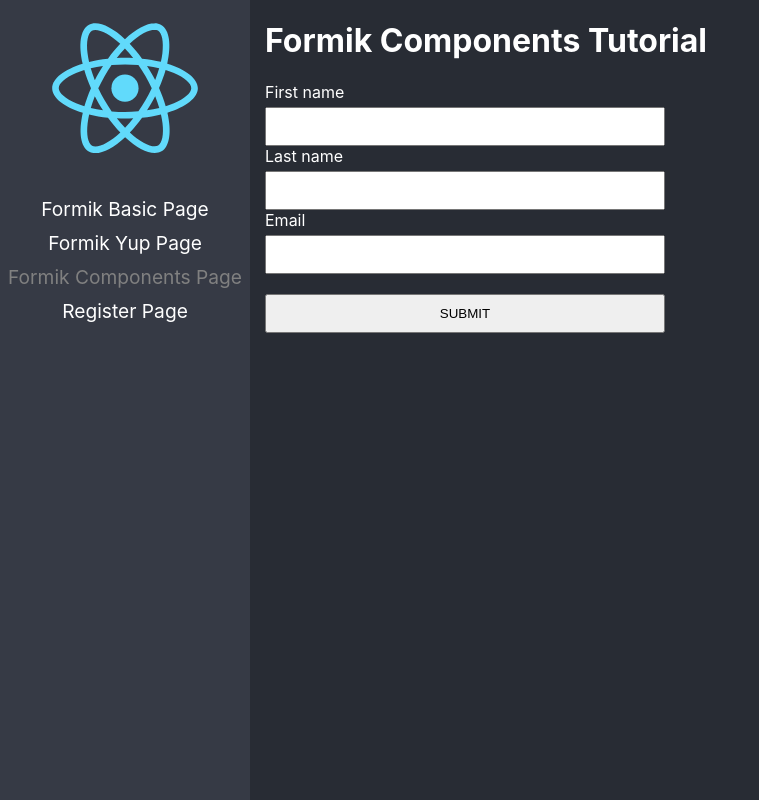
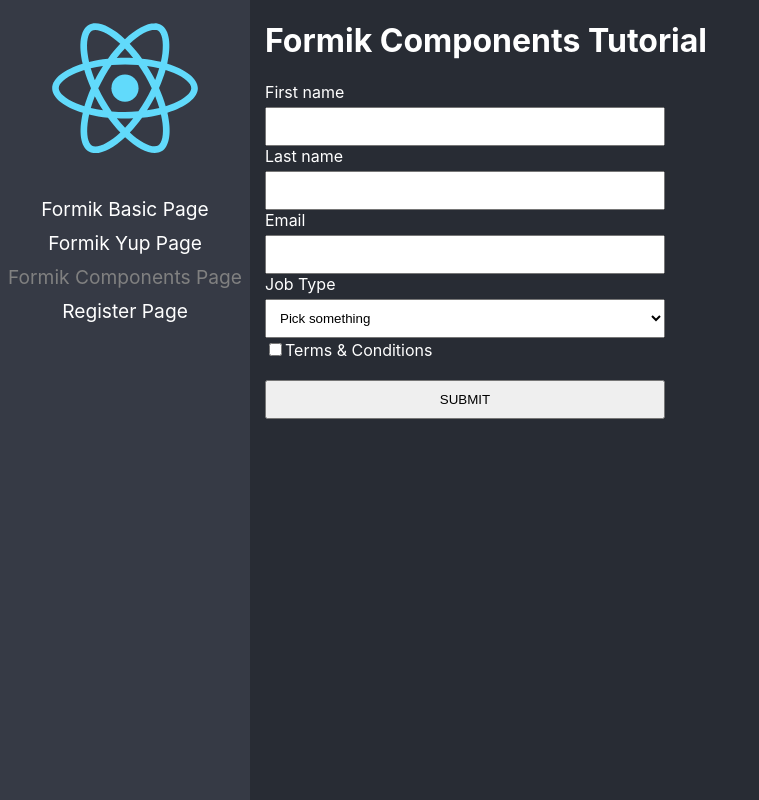
Before and after one commit to JD1927/react-app, a React (Create React App) app: page /formik-components in a window 1280 px wide. Shown: the whole page, without its empty margins (0-759 px from the left). Built offline with nearby package versions, Linux system fonts and the light colour scheme.

Commit message:
Implements select and checkbox component fields

```diff
--- a/src/07-formik-react-forms/pages/FormikComponents.tsx
+++ b/src/07-formik-react-forms/pages/FormikComponents.tsx
@@ -11,6 +11,8 @@ export const FormikComponentsPage = () => {
           firstName: '',
           lastName: '',
           email: '',
+          terms: false,
+          jobType: '',
         }}
         onSubmit={(values) => {
           console.log(values);
@@ -29,6 +31,13 @@ export const FormikComponentsPage = () => {
               .string()
               .email('Invalid email address')
               .required('Required'),
+            terms: Yup
+              .boolean()
+              .oneOf([true], 'You must accept the terms & conditions'),
+            jobType: Yup
+              .string()
+              .notOneOf(['junior'], 'This option is not longer allowed')
+              .required('Required'),
           })
         }>
         {
@@ -46,6 +55,22 @@ export const FormikComponentsPage = () => {
               <Field name="email" type="email"/>
               <ErrorMessage name="email" component={"span"}/>
 
+              <label htmlFor="jobType">Job Type</label>
+              <Field name="jobType" as="select">
+                <option value="">Pick something</option>
+                <option value="developer">Developer</option>
+                <option value="designer">Designer</option>
+                <option value="senior">Senior</option>
+                <option value="junior">Junior</option>
+              </Field>
+              <ErrorMessage name="jobType" component={"span"}/>
+
+              <label>
+                <Field name="terms" type="checkbox"/>
+                Terms & Conditions
+              </label>
+              <ErrorMessage name="terms" component={"span"}/>
+
               <button type="submit">SUBMIT</button>
             </Form>
           )
```
